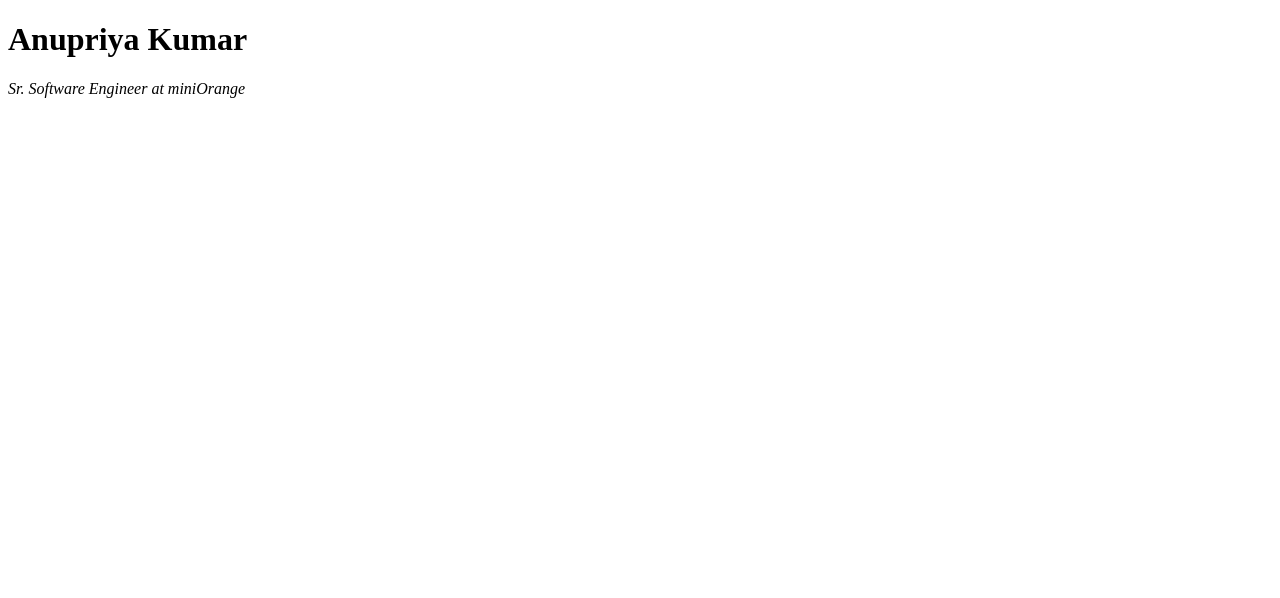
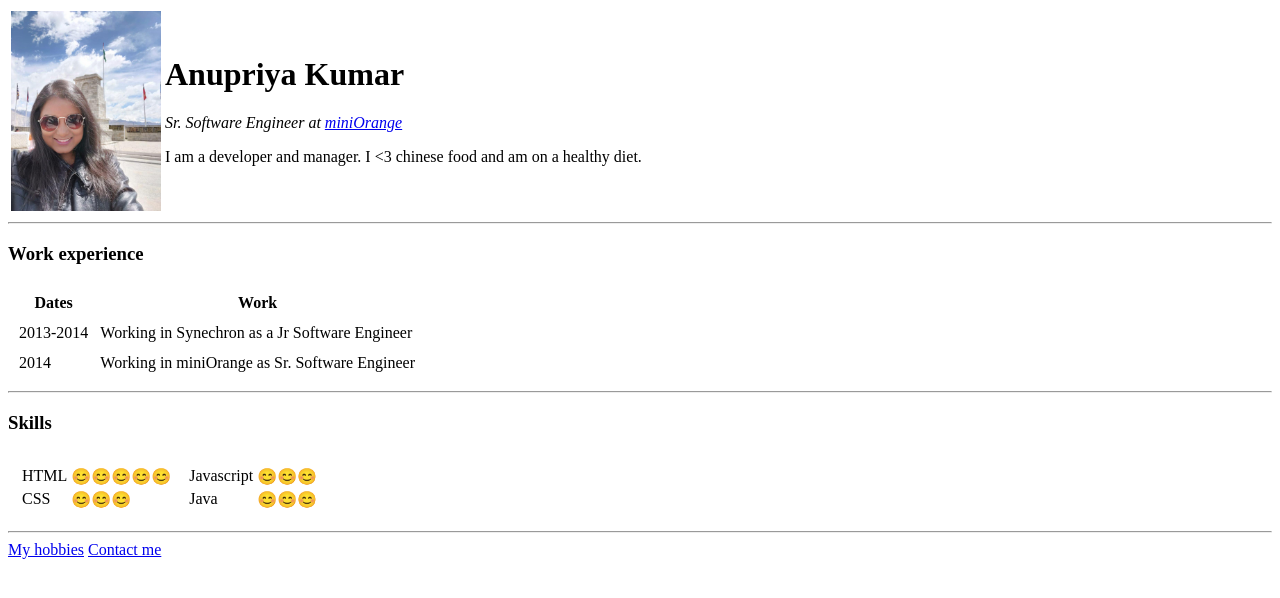
Before and after one commit to anupriyak/test-cv, a plain HTML site: page index.html in a window 1280 px wide. Drawn offline with Linux system fonts and the light colour scheme.

Commit message:
Made index the main page

```diff
--- a/index.html
+++ b/index.html
@@ -1,11 +1,67 @@
-<!DOCTYPE html>
-<html lang="en" dir="ltr">
-  <head>
-    <meta charset="utf-8">
-    <title>Anupriya's Personal Site</title>
-  </head>
-  <body>
-    <h1>Anupriya Kumar</h1>
-    <p><i>Sr. Software Engineer at miniOrange</p>
-  </body>
+<html>
+<head><title>My Resume</title></head>
+<body>
+	<table cellspacing="2px">
+		<tr>
+			<td><img src="me.jpeg" height="200" width="150"/></td>
+			<td>
+				<h1>Anupriya Kumar</h1>
+				<p><i>Sr. Software Engineer at <a href="https://www.miniorange.com" target="_blank">miniOrange</a></i></p>
+				<p>I am a developer and manager. I <3 chinese food and am on a healthy diet.</p>
+			</td>
+		</tr>
+	</table>
+	<hr>
+	<h3>Work experience</h3>
+	<table cellspacing="10">
+		<thead>
+			<tr>
+				<th>Dates</th>
+				<th>Work</th>
+			</tr>
+		</thead>
+		<tbody>
+			<tr>
+				<td>2013-2014</td>
+				<td>Working in Synechron as a Jr Software Engineer</td>
+			</tr>
+			<tr>
+				<td>2014</td>
+				<td>Working in miniOrange as Sr. Software Engineer</td>
+			</tr>
+		</tbody>
+		<tfoot>
+
+		</tfoot>
+	</table>
+	<hr>
+	<h3>Skills</h3>
+	<table cellspacing="10">
+		<tr>
+			<td><table>
+				<tr>
+					<td>HTML</td>
+					<td>😊😊😊😊😊</td>
+				</tr>
+				<tr>
+					<td>CSS</td>
+					<td>😊😊😊</td>
+				</tr>
+				</table></td>
+				<td><table>
+				<tr>
+					<td>Javascript</td>
+					<td>😊😊😊</td>
+				</tr>
+				<tr>
+					<td>Java</td>
+					<td>😊😊😊</td>
+				</tr>
+			</table></td>
+		</tr>
+	</table>
+		<hr>
+	<a href="myhobbies.html">My hobbies</a>
+	<a href="contactme.html">Contact me</a>
+</body>
 </html>
```
